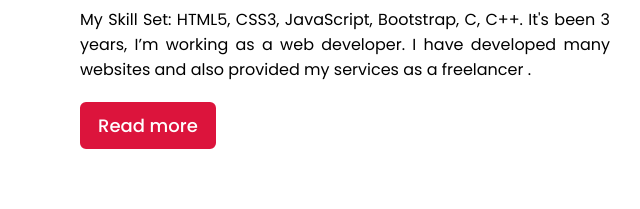
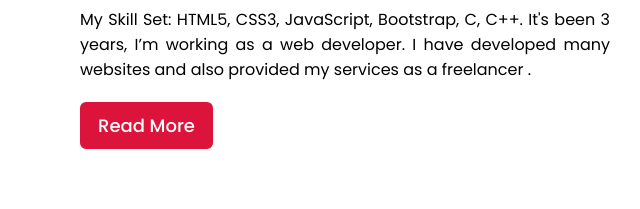
Before and after one commit to shiwangitiwari8102/MyProtfolio-website, a plain HTML site: page index.html in a window 1280 px wide. Shown: the part 1831-2040 px from the top of the page, 0-640 px from the left. Drawn offline with nearby package versions, Linux system fonts and the light colour scheme.

Commit message:
read more

```diff
--- a/index.html
+++ b/index.html
@@ -80,7 +80,7 @@
                         My Skill Set: HTML5, CSS3, JavaScript, Bootstrap, C, C++. It's been 3 years, I’m working as a web developer. I have developed many websites and also provided my services as a freelancer .
                     </p>
 
-                    <a href="#">Read more</a>
+                    <a href="#">Read More</a>
                 </div>
                 <div class="column right">
                     <div class="bars">
```
